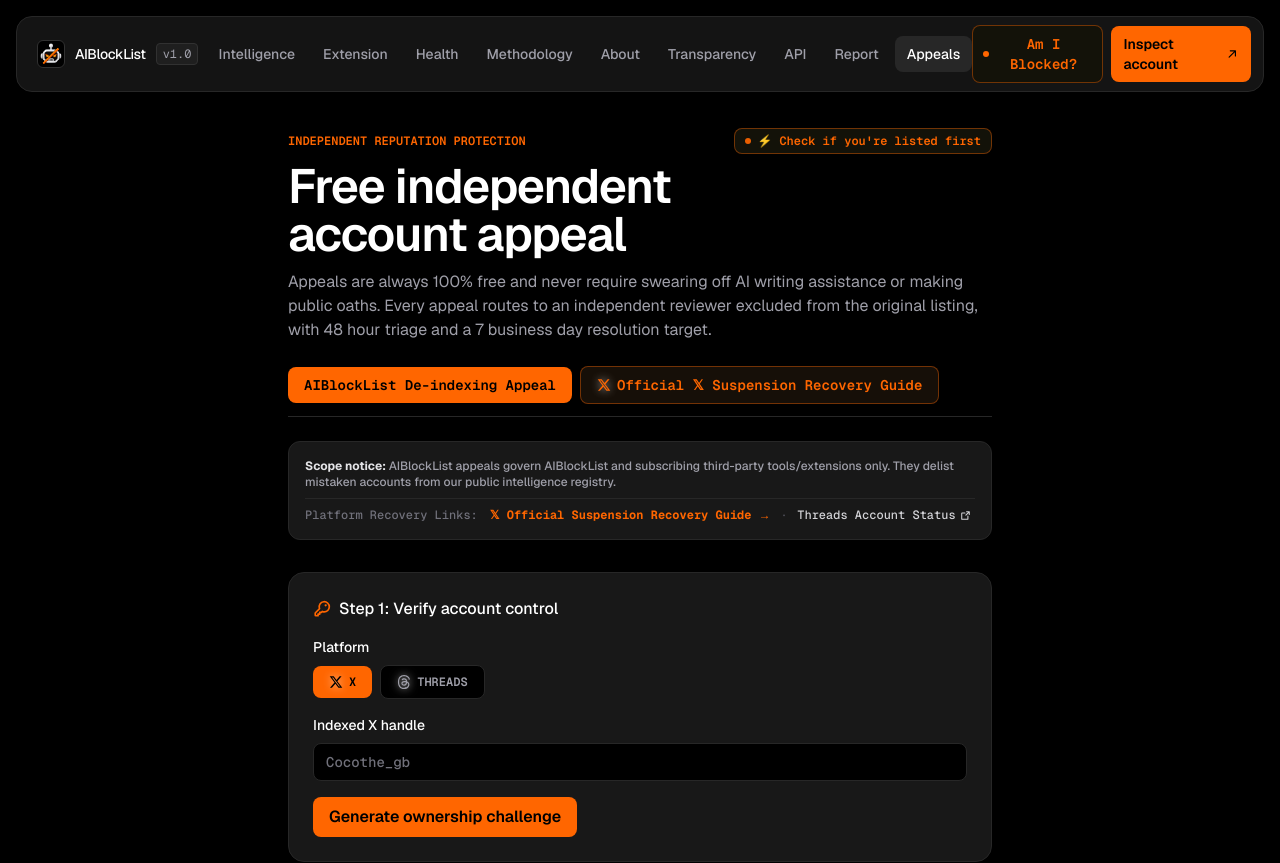
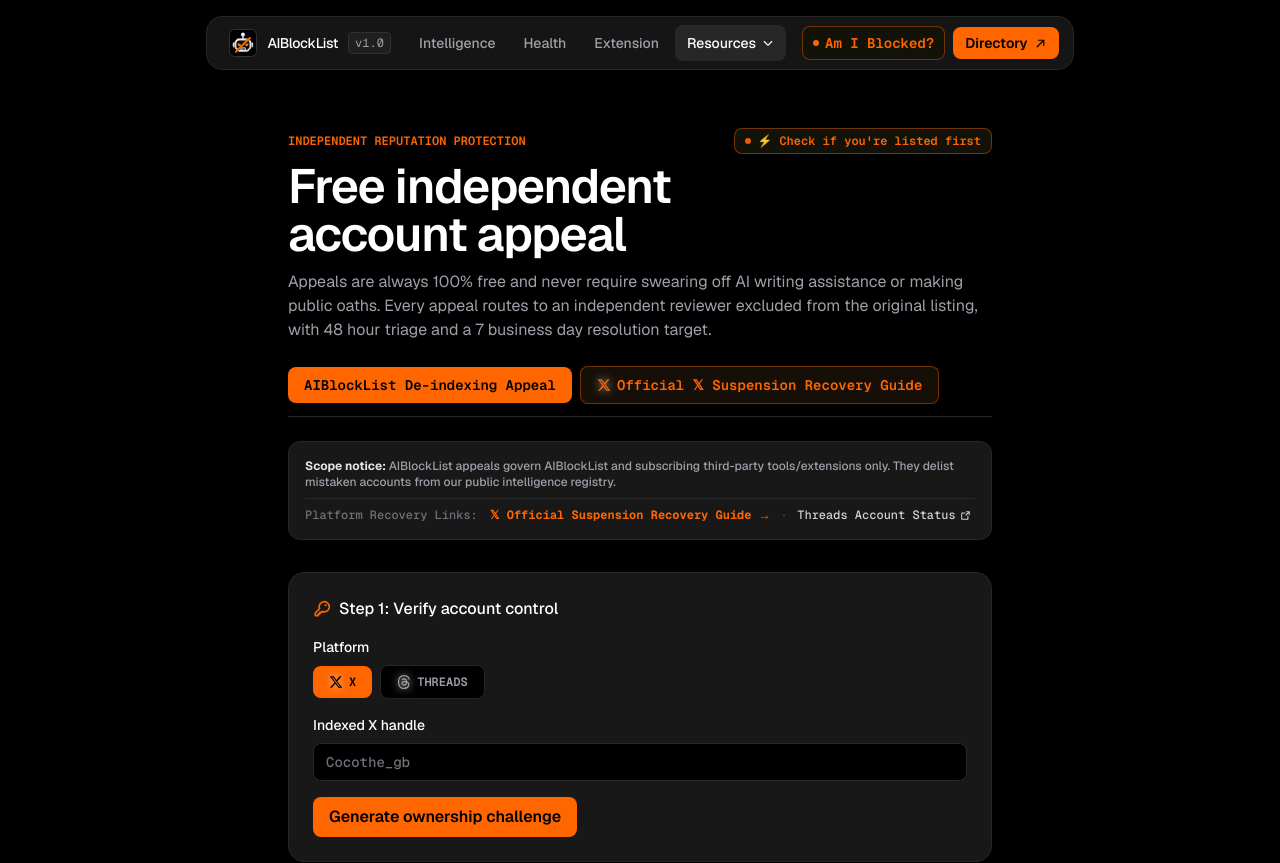
Before and after one commit to Agenticpirate/aiblocklist, a Next.js app in the folder apps/web/: page /appeals in a window 1280 px wide. Shown: the top 863 px of the page. Built offline with nearby package versions, Linux system fonts and the light colour scheme.

Commit message:
feat: streamline header navigation with 3 core links, Resources dropdown, and complete footer menu

```diff
--- a/apps/web/src/components/FooterAscii.tsx
+++ b/apps/web/src/components/FooterAscii.tsx
@@ -69,6 +69,11 @@ export function FooterAscii() {
               <li>
                 <Link href="/" className="body-6 text-zinc-400 hover:text-white transition-colors duration-300">
                   Intelligence feed
+                </Link>
+              </li>
+              <li>
+                <Link href="/directory" className="body-6 text-zinc-400 hover:text-white transition-colors duration-300">
+                  Account directory
                 </Link>
               </li>
               <li>
--- a/apps/web/src/components/Navbar.tsx
+++ b/apps/web/src/components/Navbar.tsx
@@ -3,30 +3,89 @@
 import Link from "next/link";
 import Image from "next/image";
 import { usePathname } from "next/navigation";
-import { useEffect, useState } from "react";
-import { List, X, ArrowUpRight, ShieldCheck } from "@phosphor-icons/react";
+import { useEffect, useRef, useState } from "react";
+import {
+  List,
+  X,
+  ArrowUpRight,
+  CaretDown,
+  BookOpen,
+  ChartBar,
+  Code,
+  Scales,
+  WarningOctagon,
+  Info,
+} from "@phosphor-icons/react";
 import { QuickCheckModal } from "./QuickCheckModal";
 
-const NAV_ITEMS = [
+const PRIMARY_NAV_ITEMS = [
   { href: "/", label: "Intelligence" },
+  { href: "/account-health", label: "Health" },
   { href: "/extension", label: "Extension" },
-  { href: "/account-health", label: "Health" },
-  { href: "/methodology", label: "Methodology" },
-  { href: "/about", label: "About" },
-  { href: "/transparency", label: "Transparency" },
-  { href: "/api-docs", label: "API" },
-  { href: "/report", label: "Report" },
-  { href: "/appeals", label: "Appeals" },
+];
+
+const MORE_NAV_ITEMS = [
+  {
+    href: "/methodology",
+    label: "Methodology",
+    description: "SIG-01 to SIG-05 behavioral criteria & dual review",
+    icon: BookOpen,
+  },
+  {
+    href: "/transparency",
+    label: "Transparency",
+    description: "Public provenance ledger & sync history",
+    icon: ChartBar,
+  },
+  {
+    href: "/api-docs",
+    label: "API & Open Data",
+    description: "REST endpoints, JSON feeds & developer access",
+    icon: Code,
+  },
+  {
+    href: "/appeals",
+    label: "Appeals & Delisting",
+    description: "60-second dispute token & 𝕏 suspension guide",
+    icon: Scales,
+  },
+  {
+    href: "/report",
+    label: "Report Spammer",
+    description: "Submit evidence of high-velocity bot replies",
+    icon: WarningOctagon,
+  },
+  {
+    href: "/about",
+    label: "About AIBlockList",
+    description: "Governance charter & open-source mission",
+    icon: Info,
+  },
 ];
 
 export function Navbar() {
   const pathname = usePathname();
   const [menuOpen, setMenuOpen] = useState(false);
+  const [dropdownOpen, setDropdownOpen] = useState(false);
   const [quickCheckOpen, setQuickCheckOpen] = useState(false);
+  const dropdownRef = useRef<HTMLDivElement>(null);
 
+  // Close menus on page route changes
   useEffect(() => {
     setMenuOpen(false);
+    setDropdownOpen(false);
   }, [pathname]);
+
+  // Click outside to close dropdown
+  useEffect(() => {
+    function handleClickOutside(event: MouseEvent) {
+      if (dropdownRef.current && !dropdownRef.current.contains(event.target as Node)) {
+        setDropdownOpen(false);
+      }
+    }
+    document.addEventListener("mousedown", handleClickOutside);
+    return () => document.removeEventListener("mousedown", handleClickOutside);
+  }, []);
 
   // Lock body scroll when mobile menu is open
   useEffect(() => {
@@ -39,6 +98,10 @@ export function Navbar() {
       document.body.style.overflow = "";
     };
   }, [menuOpen]);
+
+  const isMoreActive = MORE_NAV_ITEMS.some(
+    (item) => pathname === item.href || pathname.startsWith(`${item.href}/`)
+  );
 
   return (
     <>
@@ -53,11 +116,12 @@ export function Navbar() {
       <header className="fixed top-0 sm:top-4 left-0 right-0 z-40 flex justify-center px-0 sm:px-4 pointer-events-none">
         <nav
           aria-label="Primary navigation"
-          className="pointer-events-auto flex items-center justify-between sm:justify-start w-full sm:w-auto rounded-none sm:rounded-2xl border-b sm:border border-[#272727] bg-[#000000]/95 sm:bg-[#181818]/85 px-4 sm:px-3 py-2.5 sm:py-2 backdrop-blur-md transition-colors duration-300 ease-[cubic-bezier(0.22,1,0.36,1)]"
+          className="pointer-events-auto flex items-center justify-between sm:justify-start w-full sm:w-auto rounded-none sm:rounded-2xl border-b sm:border border-[#272727] bg-[#000000]/95 sm:bg-[#181818]/90 px-4 sm:px-3.5 py-2.5 sm:py-2 backdrop-blur-md transition-colors duration-300"
         >
+          {/* Brand Logo & Version Lockup */}
           <Link
             href="/"
-            className="group flex items-center gap-2.5 rounded-lg px-2 py-1 transition-transform duration-300 ease-[cubic-bezier(0.22,1,0.36,1)] active:scale-[0.98]"
+            className="group flex items-center gap-2.5 rounded-lg px-2 py-1 transition-transform duration-300 active:scale-[0.98]"
           >
             <span className="relative flex h-7 w-7 items-center justify-center rounded-md overflow-hidden border border-[#313131] bg-[#000000]">
               <Image
@@ -75,17 +139,21 @@ export function Navbar() {
             </span>
           </Link>
 
-          <div className="hidden md:flex items-center gap-1">
-            {NAV_ITEMS.map((item) => {
-              const active = pathname === item.href || pathname.startsWith(`${item.href}/`);
+          {/* Primary Nav Links + Dropdown (Desktop) */}
+          <div className="hidden md:flex items-center gap-1 mx-2">
+            {PRIMARY_NAV_ITEMS.map((item) => {
+              const active =
+                item.href === "/"
+                  ? pathname === "/"
+                  : pathname === item.href || pathname.startsWith(`${item.href}/`);
               return (
                 <Link
                   key={item.href}
                   href={item.href}
                   aria-current={active ? "page" : undefined}
-                  className={`title-4 rounded-lg px-3 py-2 transition-colors duration-300 ease-[cubic-bezier(0.22,1,0.36,1)] active:scale-[0.98] ${
+                  className={`title-4 rounded-lg px-3 py-2 transition-colors duration-200 ${
                     active
-                      ? "bg-[#272727] text-white"
+                      ? "bg-[#272727] text-white font-semibold"
                       : "text-zinc-400 hover:bg-[#1f1f1f] hover:text-white"
                   }`}
                 >
@@ -93,13 +161,83 @@ export function Navbar() {
                 </Link>
               );
             })}
+
+            {/* Resources Dropdown Popover */}
+            <div ref={dropdownRef} className="relative">
+              <button
+                type="button"
+                onClick={() => setDropdownOpen((prev) => !prev)}
+                className={`title-4 rounded-lg px-3 py-2 inline-flex items-center gap-1.5 transition-colors duration-200 cursor-pointer ${
+                  isMoreActive || dropdownOpen
+                    ? "bg-[#272727] text-white"
+                    : "text-zinc-400 hover:bg-[#1f1f1f] hover:text-white"
+                }`}
+                aria-expanded={dropdownOpen}
+                aria-haspopup="true"
+              >
+                <span>Resources</span>
+                <CaretDown
+                  size={12}
+                  weight="bold"
+                  className={`transition-transform duration-200 ${dropdownOpen ? "rotate-180 text-[#ff6600]" : ""}`}
+                />
+              </button>
+
+              {dropdownOpen && (
+                <div className="absolute top-full left-1/2 -translate-x-1/2 mt-2 w-80 rounded-2xl border border-[#313131] bg-[#121212]/95 backdrop-blur-xl p-2 shadow-2xl z-50 animate-in fade-in slide-in-from-top-2 duration-150">
+                  <div className="px-3 py-1.5 border-b border-[#222] mb-1">
+                    <span className="font-mono text-[10px] uppercase font-bold text-zinc-500 tracking-wider">
+                      Platform Resources
+                    </span>
+                  </div>
+                  <div className="space-y-0.5">
+                    {MORE_NAV_ITEMS.map((item) => {
+                      const Icon = item.icon;
+                      const active = pathname === item.href || pathname.startsWith(`${item.href}/`);
+                      return (
+                        <Link
+                          key={item.href}
+                          href={item.href}
+                          onClick={() => setDropdownOpen(false)}
+                          className={`flex items-start gap-2.5 rounded-xl p-2 transition-colors ${
+                            active
+                              ? "bg-[#1f1f1f] text-white"
+                              : "text-zinc-300 hover:bg-[#181818] hover:text-white"
+                          }`}
+                        >
+                          <div
+                            className={`mt-0.5 flex h-7 w-7 shrink-0 items-center justify-center rounded-lg border ${
+                              active
+                                ? "border-[#ff6600]/40 bg-[#ff6600]/15 text-[#ff6600]"
+                                : "border-[#2b2b2b] bg-[#1a1a1a] text-zinc-400"
+                            }`}
+                          >
+                            <Icon size={14} weight="bold" />
+                          </div>
+                          <div className="min-w-0 flex-1">
+                            <div className="flex items-center gap-1.5 font-bold text-xs text-zinc-200">
+                              <span>{item.label}</span>
+                              {active && <span className="h-1.5 w-1.5 rounded-full bg-[#ff6600]" />}
+                            </div>
+                            <p className="text-[11px] text-zinc-400 leading-snug line-clamp-1 mt-0.5">
+                              {item.description}
+                            </p>
+                          </div>
+                        </Link>
+                      );
+                    })}
+                  </div>
+                </div>
+              )}
+            </div>
           </div>
 
-          <div className="hidden md:flex items-center gap-2">
+          {/* Action CTAs (Desktop) */}
+          <div className="hidden md:flex items-center gap-2 ml-auto sm:ml-2">
             <button
               type="button"
               onClick={() => setQuickCheckOpen(true)}
-              className="button-sm inline-flex items-center gap-1.5 rounded-lg border border-[#ff6600]/40 bg-[#131209] px-2.5 py-2 text-xs font-mono text-[#ff6600] hover:bg-[#ff6600] hover:text-black transition-all cursor-pointer"
+              className="button-sm inline-flex items-center gap-1.5 rounded-lg border border-[#ff6600]/40 bg-[#131209] px-2.5 py-1.5 text-xs font-mono text-[#ff6600] hover:bg-[#ff6600] hover:text-black transition-all cursor-pointer"
               title="Check if your account is listed or blocked"
             >
               <span className="h-1.5 w-1.5 rounded-full bg-[#ff6600] animate-pulse" />
@@ -108,14 +246,14 @@ export function Navbar() {
 
             <Link
               href="/directory"
-              className="button-sm inline-flex items-center gap-1.5 rounded-lg bg-[#ff6600] px-3 py-2 text-black transition-all duration-300 ease-[cubic-bezier(0.22,1,0.36,1)] hover:bg-[#e55c00] active:scale-[0.98]"
+              className="button-sm inline-flex items-center gap-1.5 rounded-lg bg-[#ff6600] px-3 py-1.5 text-black font-semibold text-xs transition-all hover:bg-[#e55c00] active:scale-[0.98]"
             >
-              <span>Inspect account</span>
-              <ArrowUpRight size={14} weight="bold" />
+              <span>Directory</span>
+              <ArrowUpRight size={13} weight="bold" />
             </Link>
           </div>
 
-          {/* Mobile menu toggle */}
+          {/* Mobile menu toggle button */}
           <button
             type="button"
             aria-label={menuOpen ? "Close menu" : "Open menu"}
@@ -178,15 +316,20 @@ export function Navbar() {
         </div>
 
         {/* Drawer Links */}
-        <div className="flex flex-col px-5 py-6 space-y-1.5">
-          {NAV_ITEMS.map((item) => {
+        <div className="flex flex-col px-5 py-5 space-y-4">
+          {/* Primary Links */}
+          <div className="space-y-1">
+            <span className="font-mono text-[10px] uppercase font-bold text-zinc-500 tracking-wider px-3">
+              Core Platform
+            </span>
+            {PRIMARY_NAV_ITEMS.map((item) => {
               const active = pathname === item.href;
               return (
                 <Link
                   key={item.href}
                   href={item.href}
                   onClick={() => setMenuOpen(false)}
-                className={`flex items-center justify-between rounded-xl px-4 py-3 text-lg font-medium transition-colors ${
+                  className={`flex items-center justify-between rounded-xl px-4 py-2.5 text-base font-medium transition-colors ${
                     active
                       ? "bg-[#1f1f1f] text-[#ff6600] font-bold"
                       : "text-zinc-200 hover:bg-[#151515] hover:text-white"
@@ -197,15 +340,42 @@ export function Navbar() {
                 </Link>
               );
             })}
+          </div>
 
-          <div className="pt-6 space-y-3 border-t border-[#222] mt-4">
+          {/* Resources & Governance Links */}
+          <div className="space-y-1 border-t border-[#222] pt-4">
+            <span className="font-mono text-[10px] uppercase font-bold text-zinc-500 tracking-wider px-3">
+              Resources &amp; Governance
+            </span>
+            {MORE_NAV_ITEMS.map((item) => {
+              const active = pathname === item.href;
+              return (
+                <Link
+                  key={item.href}
+                  href={item.href}
+                  onClick={() => setMenuOpen(false)}
+                  className={`flex items-center justify-between rounded-xl px-4 py-2 text-sm transition-colors ${
+                    active
+                      ? "bg-[#1f1f1f] text-white font-bold"
+                      : "text-zinc-400 hover:bg-[#151515] hover:text-zinc-200"
+                  }`}
+                >
+                  <span>{item.label}</span>
+                  {active && <span className="h-1.5 w-1.5 rounded-full bg-[#ff6600]" />}
+                </Link>
+              );
+            })}
+          </div>
+
+          {/* Action Buttons */}
+          <div className="pt-4 space-y-2.5 border-t border-[#222]">
             <button
               type="button"
               onClick={() => {
                 setMenuOpen(false);
                 setQuickCheckOpen(true);
               }}
-              className="button-md flex w-full items-center justify-center gap-2 rounded-xl border border-[#ff6600]/40 bg-[#131209] px-4 py-3 font-mono text-[#ff6600] font-bold text-sm"
+              className="button-md flex w-full items-center justify-center gap-2 rounded-xl border border-[#ff6600]/40 bg-[#131209] px-4 py-2.5 font-mono text-[#ff6600] font-bold text-sm"
             >
               <span className="h-2 w-2 rounded-full bg-[#ff6600] animate-pulse" />
               <span>Am I Blocked? Quick Status Check</span>
@@ -214,7 +384,7 @@ export function Navbar() {
             <Link
               href="/directory"
               onClick={() => setMenuOpen(false)}
-              className="button-md flex w-full items-center justify-center gap-2 rounded-xl bg-[#ff6600] px-4 py-3 text-black font-bold text-sm"
+              className="button-md flex w-full items-center justify-center gap-2 rounded-xl bg-[#ff6600] px-4 py-2.5 text-black font-bold text-sm"
             >
               <span>Inspect Account Directory</span>
               <ArrowUpRight size={16} weight="bold" />
```
Lines whose indentation alone changed are shown as unchanged.
